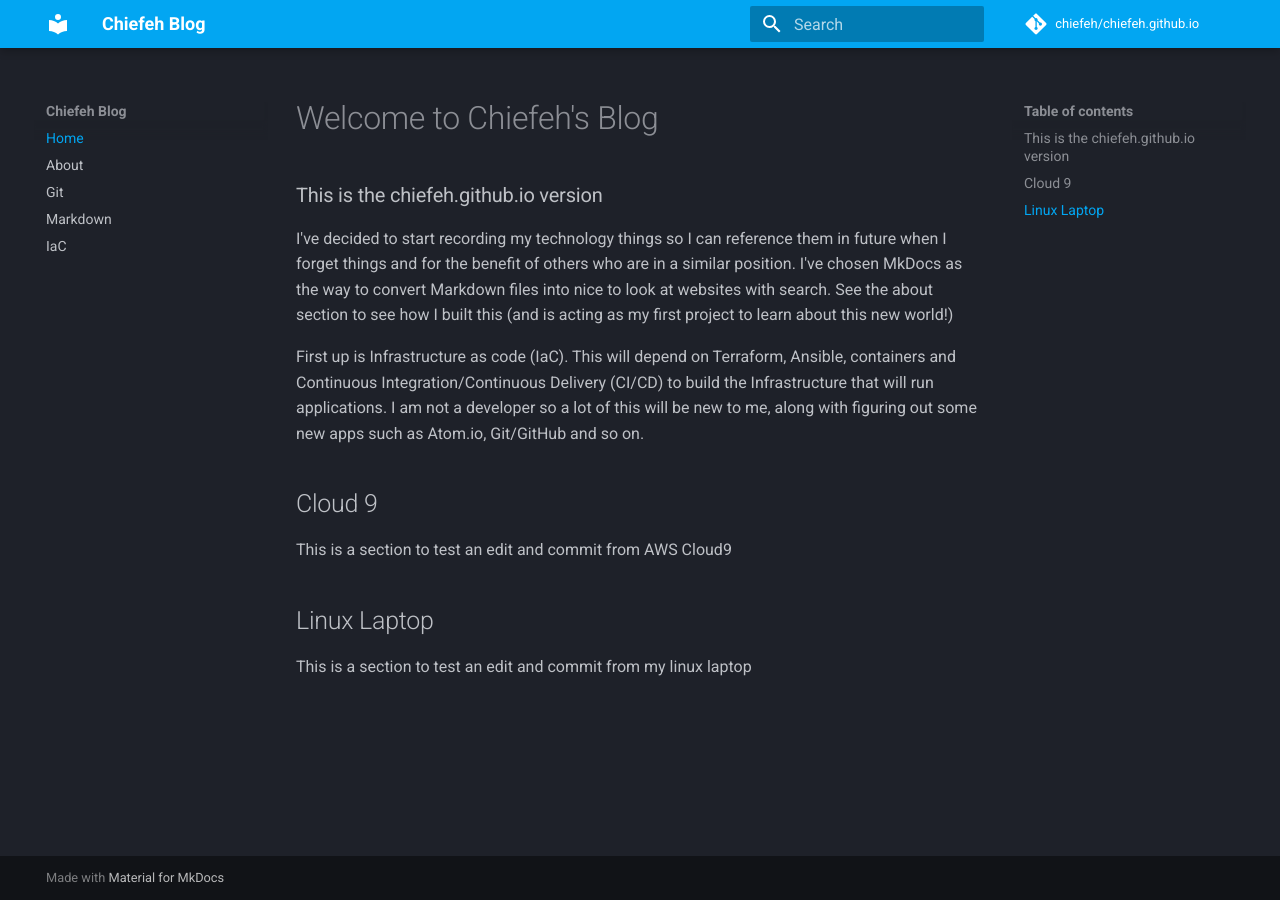
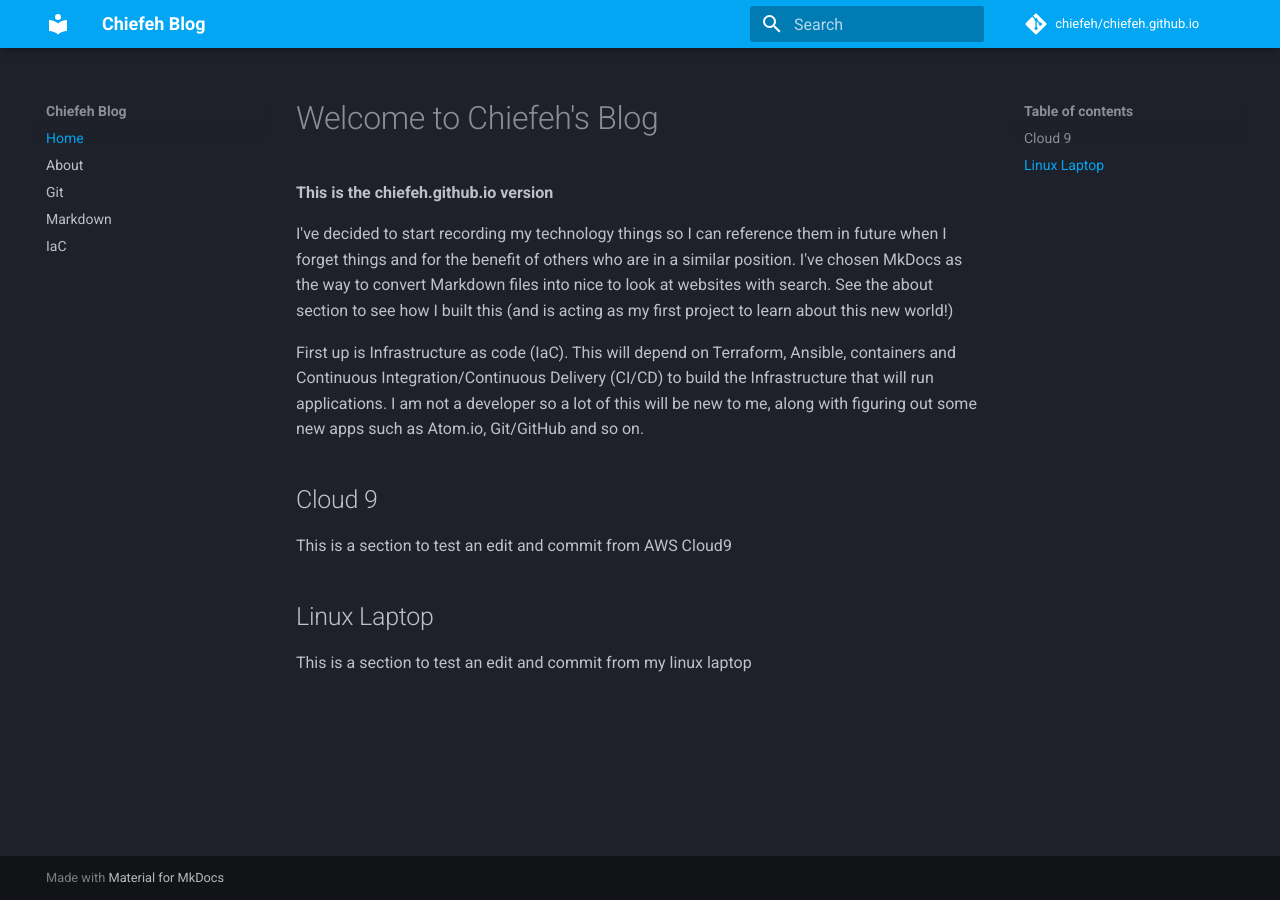
Before and after one commit to chiefeh/chiefeh.github.io, an MkDocs documentation site: the page built from docs/index.md, in a window 1280 px wide. Built offline with MkDocs 1.6.1 and Material for MkDocs 9.7.7, drawn with Linux system fonts in a browser that asks for light colours; comment, search, counter and statistics services are not loaded.

```diff
--- a/docs/index.md
+++ b/docs/index.md
@@ -1,6 +1,6 @@
 # Welcome to Chiefeh's Blog
 
-### This is the chiefeh.github.io version
+**This is the chiefeh.github.io version**
 
 I've decided to start recording my technology things so I can reference them
 in future when I forget things and for the benefit of others who are in a
```
Also changed, not shown: 1 other file.
